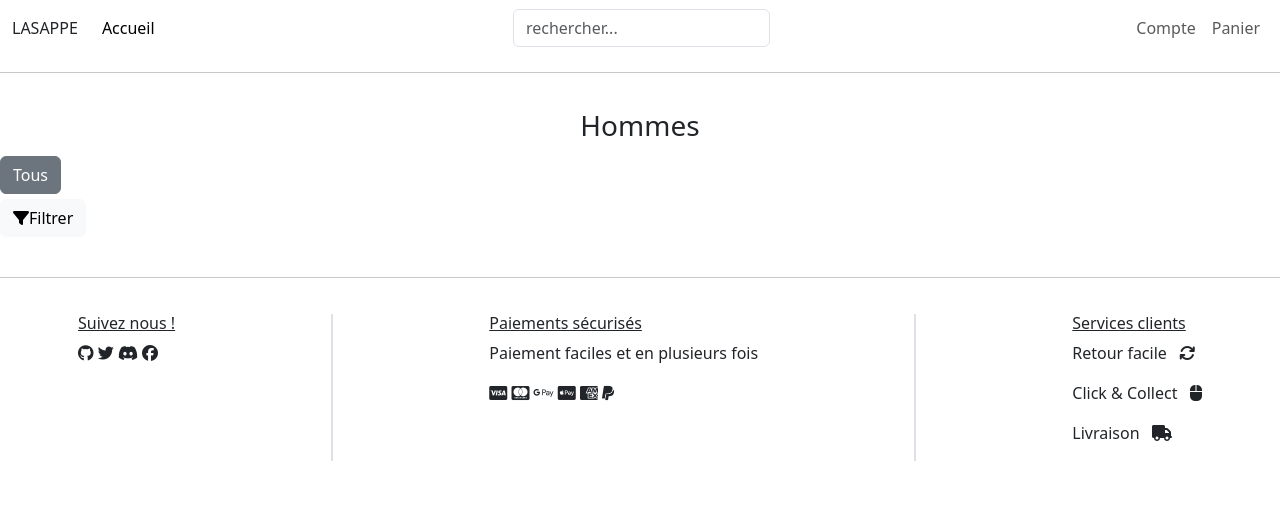
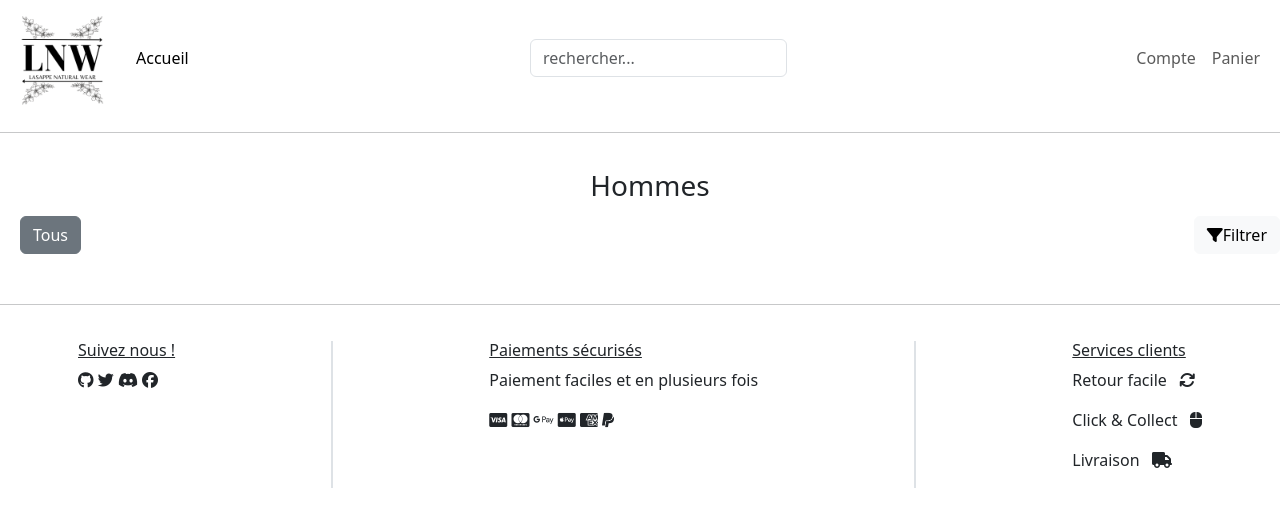
Before and after one commit to leopold-gauthier/Boutique-en-ligne, a PHP site: page /boutique.php?type=1 in a window 1280 px wide. Shown: the top 527 px of the page. Run offline with PHP 8.4, Linux system fonts and the light colour scheme; data that the repository does not hold is empty; some libraries are stand-ins or nearby versions.

Commit message:
commit logo.png

```diff
--- a/boutique.php
+++ b/boutique.php
@@ -69,9 +69,8 @@ $resultwoman = $woman->fetchAll(PDO::FETCH_ASSOC);
         <?php
         if ($_GET['type'] == 1) { ?>
             <div id="container">
-
+            <h3>Hommes</h3>
                 <div id="man">
-                    <h3>Hommes</h3>
                     <div class="categorie">
                         <a href="./boutique.php?type=1">
                             <div class="btn btn-secondary">
@@ -85,8 +84,8 @@ $resultwoman = $woman->fetchAll(PDO::FETCH_ASSOC);
                                 </div>
                             </a>
                         <?php } ?>
+                        <button id="filter" type="button" class="btn btn-light" data-bs-toggle="modal" data-bs-target="#myModal"><i class="fa-solid fa-filter"></i>Filtrer</button>
                     </div>
-                    <button type="button" class="btn btn-light" data-bs-toggle="modal" data-bs-target="#myModal"><i class="fa-solid fa-filter"></i>Filtrer</button>
                     <?php
                     include_once('./include/filter_modal-inc.php');
                     ?>
@@ -122,9 +121,8 @@ $resultwoman = $woman->fetchAll(PDO::FETCH_ASSOC);
         <?php
         } else if ($_GET['type'] == 2) { ?>
             <div id="container">
-
+            <h3>Femmes</h3>
                 <div id="woman">
-                    <h3>Femmes</h3>
                     <div class="categorie">
                         <a href="./boutique.php?type=2">
                             <div class="btn btn-secondary">
@@ -138,8 +136,8 @@ $resultwoman = $woman->fetchAll(PDO::FETCH_ASSOC);
                                 </div>
                             </a>
                         <?php } ?>
+                        <button id="filter" type="button" class="btn btn-light" data-bs-toggle="modal" data-bs-target="#myModal"><i class="fa-solid fa-filter"></i>Filtrer</button>
                     </div>
-                    <button type="button" class="btn btn-light" data-bs-toggle="modal" data-bs-target="#myModal"><i class="fa-solid fa-filter"></i>Filtrer</button>
                     <?php
                     include_once('./include/filter_modal-inc.php');
                     ?>
--- a/include/nav_inc.php
+++ b/include/nav_inc.php
@@ -12,7 +12,7 @@ $resultcategory = $category->fetchAll(PDO::FETCH_ASSOC);
         <button class="navbar-toggler" type="button" data-bs-toggle="collapse" data-bs-target="#navbarNavDropdown" aria-controls="navbarNavDropdown" aria-expanded="false" aria-label="Toggle navigation">
             <span class="navbar-toggler-icon"></span>
         </button>
-        <div id="logo" class="me-3">LASAPPE</div>
+        <div id="logo" class="me-3"><img src="./style/images/logo.png"></div>
         <div class="collapse navbar-collapse" id="navbarNavDropdown">
             <ul class="navbar-nav">
                 <li class="nav-item">
--- a/style/style.css
+++ b/style/style.css
@@ -73,9 +73,30 @@ hr{
 
 
 .container-fluid ul li:hover{
-    background-color: rgb(163, 170, 170);
+    background-color: rgb(249, 249, 249);
     border-radius: 10%;
 }
 a{
     text-decoration: none;
 }
+#logo img{
+    width: 100px;
+    height: 100px;
+}
+
+
+/*//////////////////////boutique//////////////*/
+
+
+#filter{
+    float: right;
+}
+#man{
+    padding-bottom: 10px;
+}
+#woman{
+    padding-bottom: 10px;
+}
+#container{
+    margin-left: 20px;
+}
```
Also changed, not shown: style/images/logo.png (added).
